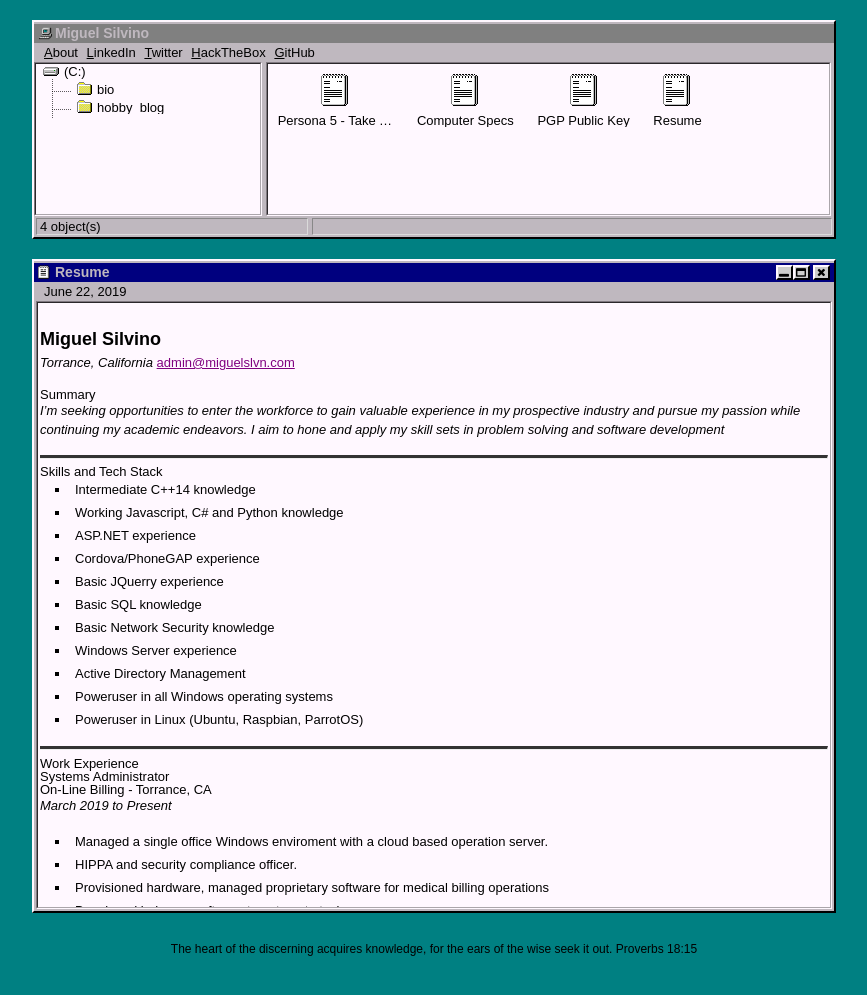
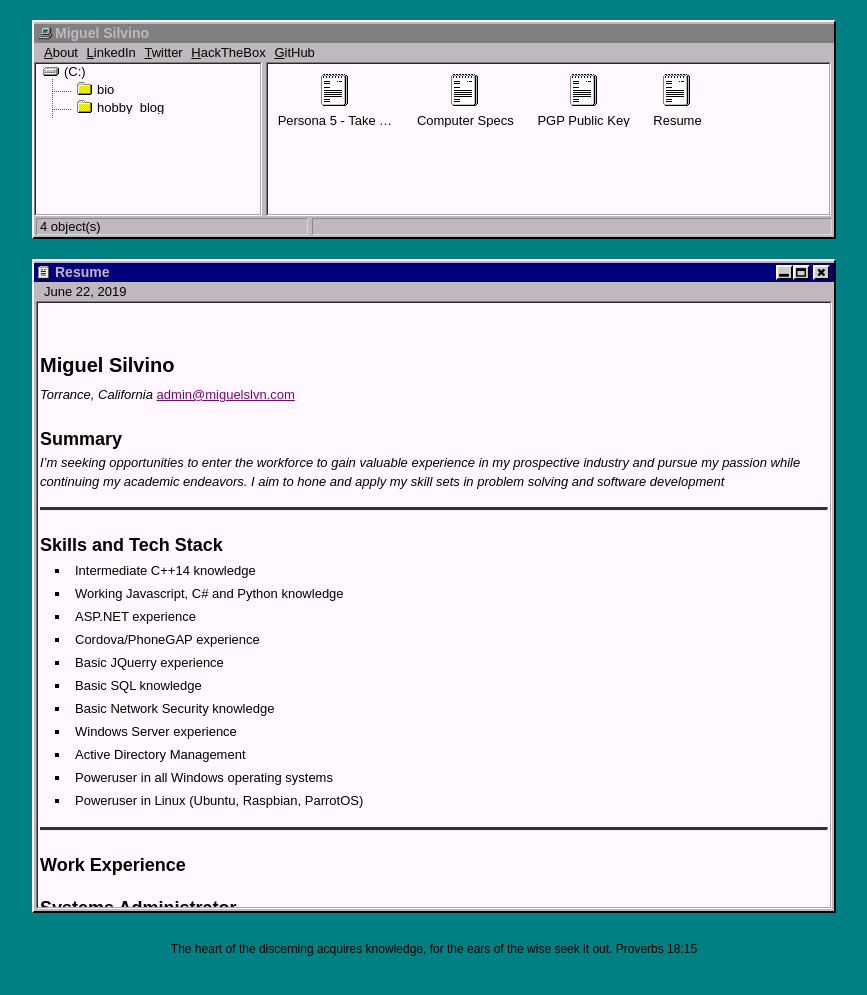
Before and after one commit to Globalnet626/globalnet626.github.io, a Jekyll site: the page built from _posts/2019-06-22-Resume.md, in a window 1280 px wide. Shown: the top 995 px of the page, without its empty margins (206-1073 px from the left). Built offline with Jekyll 4.4.1, drawn with Linux system fonts in a browser that asks for light colours.

Commit message:
Resume Layout Update

```diff
--- a/_posts/2019-06-22-Resume.md
+++ b/_posts/2019-06-22-Resume.md
@@ -4,16 +4,16 @@ title: "Resume"
 tags: bio
 ---
 
-## Miguel Silvino
+# Miguel Silvino
 *Torrance, California*
 [admin@miguelslvn.com](mailto:admin@miguelslvn.com)
 
-### Summary
+## Summary
 *I'm seeking opportunities to enter the workforce to gain valuable experience in my prospective industry and pursue my passion while continuing my academic endeavors.  I aim to hone and apply my skill sets in problem solving and software development*
 
 ------
 
-### Skills and Tech Stack
+## Skills and Tech Stack
 * Intermediate C++14 knowledge
 * Working Javascript, C# and Python knowledge
 * ASP.NET experience
@@ -28,10 +28,10 @@ tags: bio
 
 
 ----------
-### Work Experience
+## Work Experience
 
-#### Systems Administrator
-###### On-Line Billing - Torrance, CA
+## Systems Administrator
+## On-Line Billing - Torrance, CA
 *March 2019 to Present*
 
 * Managed a single office Windows enviroment with a cloud based operation server.
@@ -40,8 +40,8 @@ tags: bio
 * Developed in-house software to automate tasks.
 * Implemented several bug fixes and general quality of life improvements to internal tools.
 
-#### Lead Code Sensei
-###### Code Ninjas Rolling Hills Estate - Rolling Hills Estates, CA
+## Lead Code Sensei
+## Code Ninjas Rolling Hills Estate - Rolling Hills Estates, CA
 *September 2018 to February 2019*
 
 * Taught kids Computer Science concepts through Video Game Development
@@ -49,32 +49,32 @@ tags: bio
 the students and the business
 * Implemented several bug fixes and general quality of life improvements to internal tools
 
-#### Part-Time Framer
-Michaels Arts and Crafts - Torrance, CA
-July 2018 to September 2018
+## Part-Time Framer
+## Michaels Arts and Crafts - Torrance, CA
+## July 2018 to September 2018
 
 * Customize and design framing solutions based on customer needs
 * Produce and assemble frames from mounting artwork to packaging for transport
 * General sales floor responsibilities, including restocking, cleaning up and cashier work.
 
-#### Sales Associate and Custom Framer
-###### Aaron Brothers Arts and Framing - Torrance, CA
+## Sales Associate and Custom Framer
+## Aaron Brothers Arts and Framing - Torrance, CA
 *October 2017 to July 2018*
 
 * Customize framing solutions
 * Produce and assemble frames from mounting artwork to packaging for transport
 * General sales floor responsibilities, including restocking, cleaning up and cashier work.
 
-#### Sales Associate
-###### Sears Holding Corporation - Torrance, CA
+## Sales Associate
+## Sears Holding Corporation - Torrance, CA
 *September 2016 to March 2018*
 
 * Serving customers to meet satisfaction and drive sales
 * General sales floor responsibilities, including restocking, cleaning up and cashier work.
 * Drove credit card applications and other promotions
 
-#### Part-Time Framer
-######Federal Work Study Program - El Camino College- Torrance, CA
+## Part-Time Framer
+## Federal Work Study Program  - El Camino College - Torrance, CA
 *March 2015 to June 2015 and  March 2016 to June 2016*
 
 * Technical support resource for Math students.
@@ -82,29 +82,40 @@ July 2018 to September 2018
 * Closing up routine, keeping all items and maintaining the laboratory in good working order
 
 ---
-#### Technical Certifications
+## Technical Certifications
 
 **Certificate of Competency in Game Design**
+
 **Certificate of Competency in Advanced Video Game Design**
+
 **Certificate of Competency in Computer Technician**
-*Southern California Regional Occupational Center - Torrance, CA*
-September 2012 to July 2014
+
+Southern California Regional Occupational Center - Torrance, CA
+
+*September 2012 to July 2014*
 
 **C# Fundementals**
-*Microsoft Virtual Academy*
-November 2016
+
+Microsoft Virtual Academy
+
+*November 2016*
 
 **SIGGRAPH Pioneer Mentorship Program**
-*Anahiem Convention Center - SIGGRAPH Conference*
-July 2013
+
+Anahiem Convention Center - SIGGRAPH Conference
+
+*July 2013*
 
 -----
 
-#### Education
+## Education
 
 Associate in Computer Science
+
 *El Camino College - Torrance, CA*
+
 August 2012 to February 2020
+
 
 **High School Diploma**
 
```
